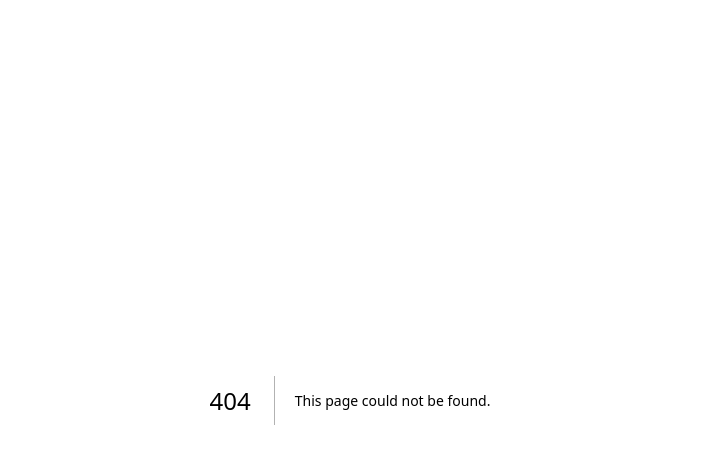
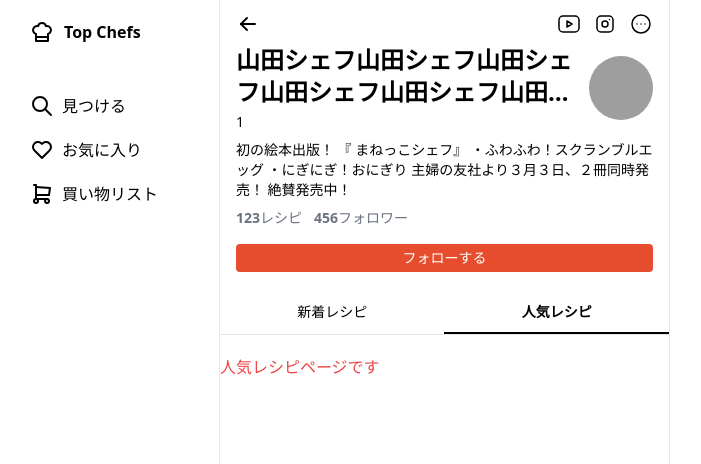
Before and after one commit to qin-team-recipe/14-frontend, a Next.js app: page /profile/1/popular in a window 1280 px wide. Before the commit this address had no page. Shown: the top 464 px of the page, without its empty margins (290-991 px from the left). Built offline with nearby package versions, Linux system fonts and the light colour scheme; grey boxes are pictures that could not be loaded.

Commit message:
PRレビュー分

```diff
--- a/src/app/(top)/layout.jsx
+++ b/src/app/(top)/layout.jsx
@@ -1,5 +1,4 @@
 import { Navigation } from "../_components/Navigation";
-import { Tabs } from "@/components/Tabs";
 
 export default function TopLayout({ children }) {
   return (
@@ -7,18 +6,6 @@ export default function TopLayout({ children }) {
       <Navigation />
       <main className="w-full overflow-hidden border-gray-200 pb-5 sm:border-x">
         {children}
-        <Tabs
-          tabItems={[
-            {
-              label: "新着レシピ",
-              href: "/profile/[slug]/",
-            },
-            {
-              label: "人気レシピ",
-              href: "/profile/[slug]/newrecipe",
-            },
-          ]}
-        />
       </main>
     </div>
   );
--- a/src/app/(top)/profile/[id]/_components/Sns.jsx
+++ b/src/app/(top)/profile/[id]/_components/Sns.jsx
@@ -9,13 +9,13 @@ export function Sns() {
   return (
     <div className="flex gap-3">
       <Link href="https://www.youtube.com/" target="_blank">
-        <IconBrandYoutube />
+        <IconBrandYoutube stroke={1.5} />
       </Link>
       <Link href="https://www.instagram.com/" target="_blank">
-        <IconBrandInstagram />
+        <IconBrandInstagram stroke={1.5} />
       </Link>
       <button>
-        <IconDotsCircleHorizontal />
+        <IconDotsCircleHorizontal stroke={1.5} />
       </button>
     </div>
   );
--- a/src/app/(top)/profile/[id]/favoriterecipe/page.jsx
+++ /dev/null
@@ -1,7 +0,0 @@
-export default function FavoriteRecipe() {
-  return (
-    <>
-      <div className="text-red-500">デフォルトページです</div>
-    </>
-  );
-}
--- /dev/null
+++ b/src/app/(top)/profile/[id]/layout.jsx
@@ -0,0 +1,65 @@
+import { Tabs } from "@/components/Tabs";
+import { PrevButton } from "./_components/PrevButton";
+import { ProfileImage } from "./_components/ProfileImage";
+import { Sns } from "./_components/Sns";
+import { Counter } from "./_components/Counter";
+import { FollowButton } from "./_components/FollowButton";
+
+export default function ProfileLayout({ children, params }) {
+  return (
+    <div>
+      <div className="py-3">
+        <div className="flex flex-col gap-y-2 px-4">
+          <div className="flex items-center">
+            <PrevButton />
+            <div className="ml-auto">
+              <Sns />
+            </div>
+          </div>
+
+          <div className="flex items-center justify-between gap-x-4">
+            <div className="flex flex-col gap-y-1">
+              <div className="line-clamp-2 break-all text-2xl font-bold">
+                山田シェフ山田シェフ山田シェフ山田シェフ山田シェフ山田シェフ
+              </div>
+              <div className="text-sm">{params.id}</div>
+            </div>
+            <ProfileImage src="https://picsum.photos/200" />
+          </div>
+
+          <p className="text-sm">
+            初の絵本出版！ 『 まねっこシェフ』 ・ふわふわ！スクランブルエッグ
+            ・にぎにぎ！おにぎり 主婦の友社より３月３日、２冊同時発売！
+            絶賛発売中！
+          </p>
+
+          <div className="flex gap-x-3 text-gray-500">
+            <Counter count={123} type="recipe" />
+            <Counter count={456} type="follower" />
+          </div>
+        </div>
+
+        <div className="mt-4 px-4">
+          <FollowButton>フォローする</FollowButton>
+        </div>
+
+        <div className="mt-5">
+          <Tabs
+            tabItems={[
+              {
+                label: "新着レシピ",
+                href: `/profile/${params.id}`,
+              },
+              {
+                label: "人気レシピ",
+                href: `/profile/${params.id}/popular`,
+              },
+            ]}
+          />
+        </div>
+
+        <div className="mt-5">{children}</div>
+      </div>
+    </div>
+  );
+}
--- a/src/app/(top)/profile/[id]/newrecipe/page.jsx
+++ /dev/null
@@ -1,8 +0,0 @@
-export default function NewRecipe() {
-  return (
-    <>
-      {/* タブコンポーネントを参考 */}
-      <div className="text-red-500">デフォルトページです</div>
-    </>
-  );
-}
--- a/src/app/(top)/profile/[id]/page.jsx
+++ b/src/app/(top)/profile/[id]/page.jsx
@@ -1,62 +1,7 @@
-import { PrevButton } from "./_components/PrevButton";
-
-import { ProfileImage } from "./_components/ProfileImage";
-import { Sns } from "./_components/Sns";
-import { Counter } from "./_components/Counter";
-import { FollowButton } from "./_components/FollowButton";
-
-export default function Profile({ params }) {
+export default function ProfileTop() {
   return (
     <>
-      <div className="mx-auto min-h-screen px-4">
-        <div className="flex flex-col gap-y-2">
-          <div className="flex h-10 items-center justify-between">
-            <PrevButton />
-            <Sns />
-          </div>
-
-          <div className="flex items-center justify-between gap-x-4">
-            <div className="flex flex-col gap-1">
-              <p className="line-clamp-2 break-all text-2xl font-bold">
-                山田シェフ山田シェフ山田シェフ山田シェフ山田シェフ山田シェフ
-              </p>
-              <p className="line-clamp-1 break-all text-sm">{params.id}</p>
-            </div>
-            <ProfileImage src="https://picsum.photos/200" />
-          </div>
-
-          <p className="text-sm">
-            初の絵本出版！ 『 まねっこシェフ』 ・ふわふわ！スクランブルエッグ
-            ・にぎにぎ！おにぎり 主婦の友社より３月３日、２冊同時発売！
-            絶賛発売中！
-          </p>
-
-          <div className="flex gap-x-3 text-gray-500">
-            <Counter count={123} type="recipe" />
-            <Counter count={456} type="follower" />
-          </div>
-        </div>
-
-        <div className="mt-4">
-          <FollowButton>フォローする</FollowButton>
-        </div>
-      </div>
-      {/* <div className="flex border-b text-center text-sm">
-        {tabItems.map((item) => {
-          return (
-            <Link
-              key={item.href}
-              href={item.href}
-              className={clsx(
-                "flex-1 py-2.5",
-                pathname === item.href && "border-b-2 border-black font-bold"
-              )}
-            >
-              {item.label}
-            </Link>
-          );
-        })}
-      </div> */}
+      <div className="text-red-500">デフォルトページです</div>
     </>
   );
 }
--- /dev/null
+++ b/src/app/(top)/profile/[id]/popular/page.jsx
@@ -0,0 +1,7 @@
+export default function ProfilePopular() {
+  return (
+    <>
+      <div className="text-red-500">人気レシピページです</div>
+    </>
+  );
+}
```
